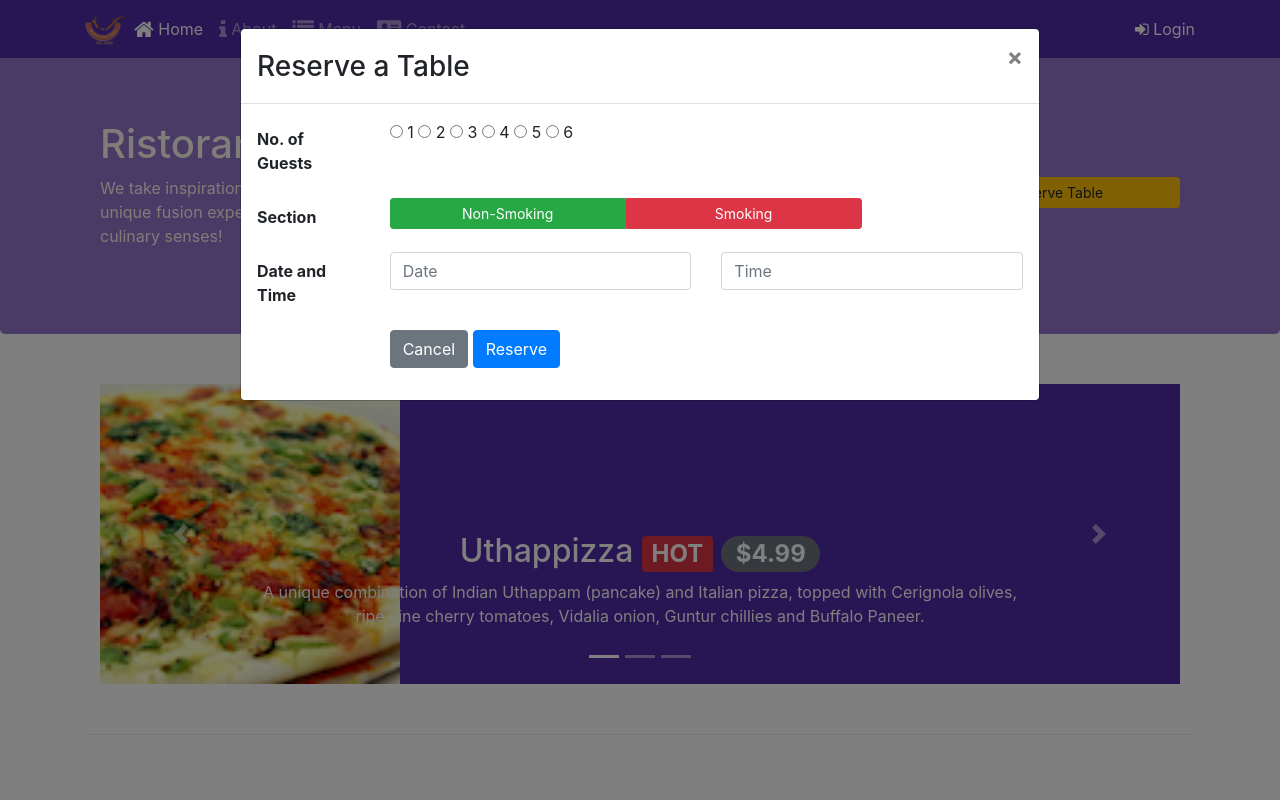
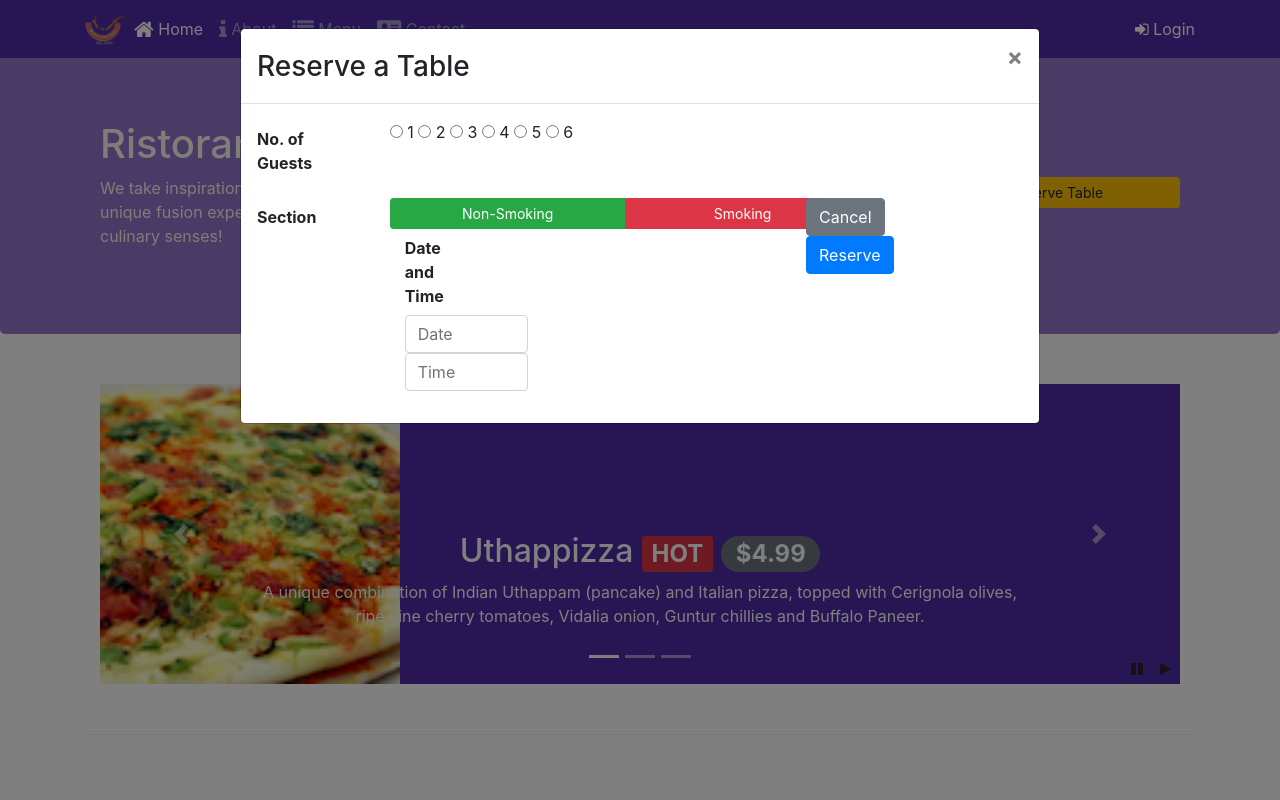
Before and after one commit to naman-gurnaaz/PROJECT-1, a website: page index.html in a window 1280 px wide. Both pictures are taken after a click on the link "Reserve Table". Shown: the top 800 px of the page. Drawn offline with nearby package versions, Linux system fonts and the light colour scheme; files whose address does not match are found by name.

Commit message:
Bootstrap JQuery

```diff
--- a/css/styles.css
+++ b/css/styles.css
@@ -61,3 +61,10 @@ body{
     left: 0;
     min-height: 300px;
 }
+
+#carouselButton{
+    right: 0px;
+    position: absolute;
+    bottom: 0px;
+    z-index: 1;
+}
--- a/index.html
+++ b/index.html
@@ -138,6 +138,14 @@
                     <a class="carousel-control-next" href="#myCarousel" role="button" data-slide="next">
                         <span class="carousel-control-next-icon"></span>
                     </a>
+                    <div class="btn-group" id="carouselButton">
+                        <button class="btn btn-dangr btn-sm" id="carousel-pause">
+                            <span class="fa fa-pause"></span>
+                        </button>
+                        <button class="btn btn-dangr btn-sm" id="carousel-play">
+                            <span class="fa fa-play"></span>
+                        </button>
+                    </div>
                 </div>
             </div>
         </div>
@@ -222,12 +230,9 @@
                                 <label for="smoking" class="col-md-2 col-form-label"><strong>Section</strong></label>
                                 <div class="col-md-6">
                                     <div class="btn-group btn-group-toggle" data-toggle="buttons">
-                                        <input type="radio button" class="btn btn-success btn-sm mr-0" id="non-smoking" name="section" checked value="Non-Smoking">
-                                        <input type="radio button" class="btn btn-danger btn-sm ml-0" id="smoking" name="section" value="Smoking">
+                                        <input type="radio button" class="btn btn-success btn-sm btn-default" id="non-smoking" name="section" checked value="Non-Smoking">
+                                        <input type="radio button" class="btn btn-danger btn-sm" id="smoking" name="section" value="Smoking">
                                     </div>
-                                </div>
-                            </div>
-                            <div class="form-group row">
                                 <label for="datetime" class="col-12 col-md-2 col-form-label"><strong>Date and Time</strong></label>
                                 <div class="col-6 col-md-5">
                                     <input type="text" class="form-control" id="date" name="date"
@@ -296,6 +301,17 @@
     <script src="node_modules/jquery/dist/jquery.slim.min.js"></script>
     <script src="node_modules/popper.js/dist/umd/popper.min.js"></script>
     <script src="node_modules/bootstrap/dist/js/bootstrap.min.js"></script>
+    <script>
+        $(document).ready(function(){
+            $("#myCarousel").carousel({interval : 2000});
+            $("#carousel-pause").click(function(){
+                $("#myCarousel").carousel('pause');
+            });
+            $("#carousel-play").click(function(){
+                $("#myCarousel").carousel('cycle');
+            });
+        });
+    </script>
 
 </body>
 
```
